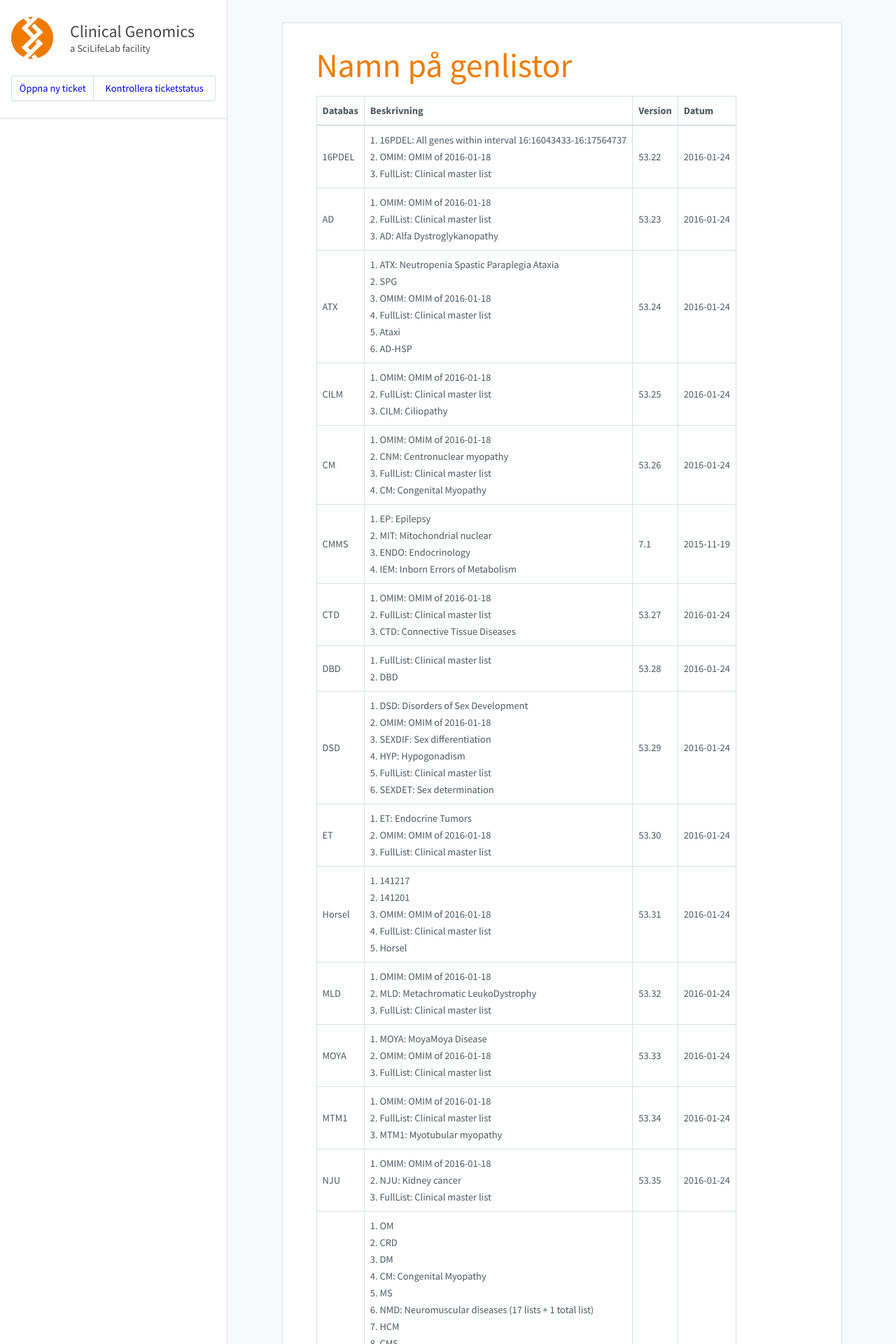
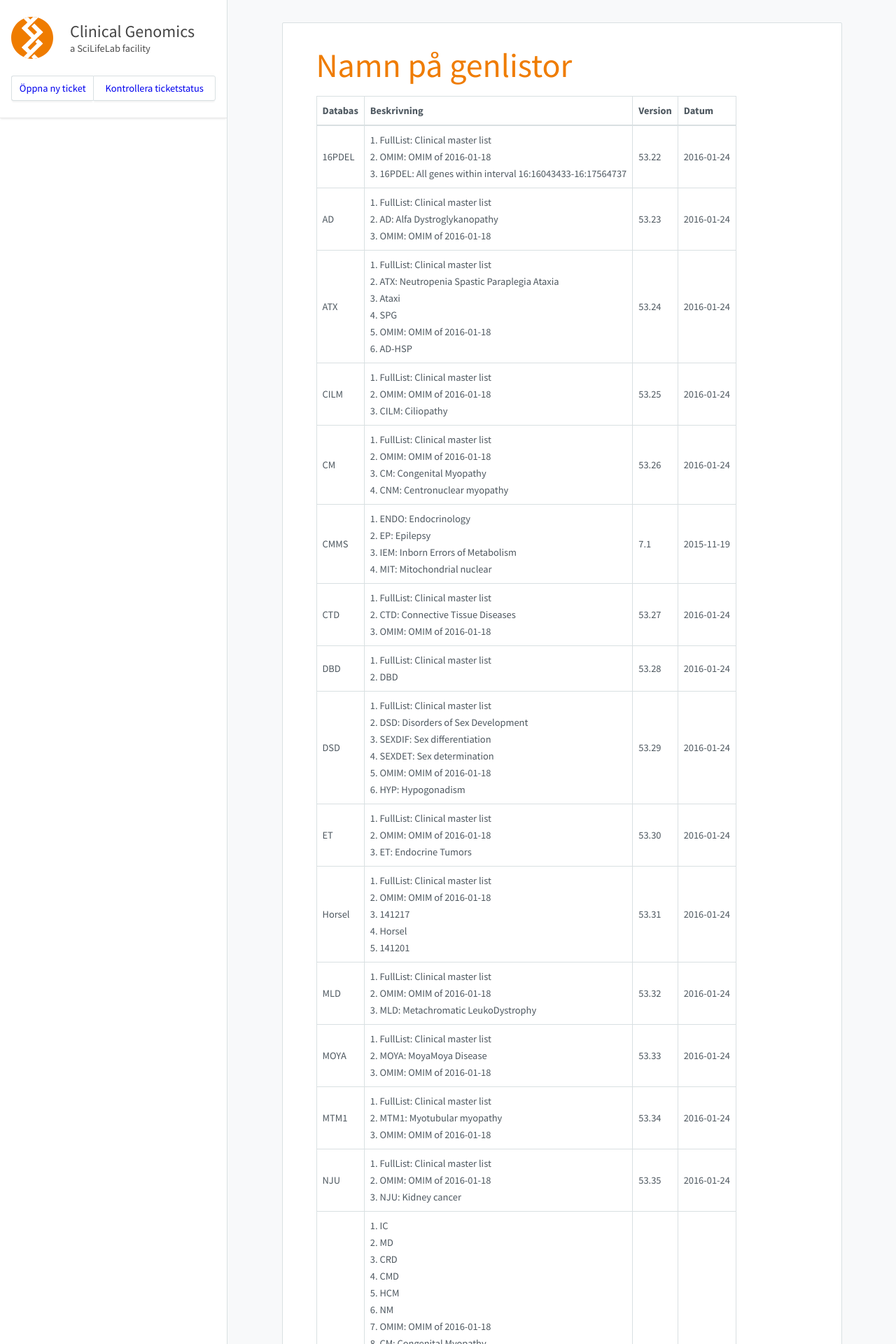
Before and after one commit to Clinical-Genomics/clinical-genomics.github.io, a Jekyll site: the page built from _pages/namnpagenlistor.md, in a window 1280 px wide. Shown: the top 1920 px of the page at 70% size. Built offline with Jekyll 4.4.1, drawn with Linux system fonts in a browser that asks for light colours; nearby versions of some CDN libraries; some of the changed lines change nothing that is shown; some of the changed text lies outside the part shown.

Commit message:
Update to cust002-SKD.txt

```diff
--- a/_pages/namnpagenlistor.md
+++ b/_pages/namnpagenlistor.md
@@ -8,27 +8,27 @@
 
 |Databas|Beskrivning|Version|Datum|
 |---|---|---|---|
-|16PDEL|1. 16PDEL: All genes within interval 16:16043433-16:17564737<br />2. OMIM: OMIM of 2016-01-18<br />3. FullList: Clinical master list<br />|53.22|2016-01-24|
-|AD|1. OMIM: OMIM of 2016-01-18<br />2. FullList: Clinical master list<br />3. AD: Alfa Dystroglykanopathy<br />|53.23|2016-01-24|
-|ATX|1. ATX: Neutropenia Spastic Paraplegia Ataxia<br />2. SPG<br />3. OMIM: OMIM of 2016-01-18<br />4. FullList: Clinical master list<br />5. Ataxi<br />6. AD-HSP<br />|53.24|2016-01-24|
-|CILM|1. OMIM: OMIM of 2016-01-18<br />2. FullList: Clinical master list<br />3. CILM: Ciliopathy<br />|53.25|2016-01-24|
-|CM|1. OMIM: OMIM of 2016-01-18<br />2. CNM: Centronuclear myopathy<br />3. FullList: Clinical master list<br />4. CM: Congenital Myopathy<br />|53.26|2016-01-24|
-|CMMS|1. EP: Epilepsy<br />2. MIT: Mitochondrial nuclear<br />3. ENDO: Endocrinology<br />4. IEM: Inborn Errors of Metabolism<br />|7.1|2015-11-19|
-|CTD|1. OMIM: OMIM of 2016-01-18<br />2. FullList: Clinical master list<br />3. CTD: Connective Tissue Diseases<br />|53.27|2016-01-24|
+|16PDEL|1. FullList: Clinical master list<br />2. OMIM: OMIM of 2016-01-18<br />3. 16PDEL: All genes within interval 16:16043433-16:17564737<br />|53.22|2016-01-24|
+|AD|1. FullList: Clinical master list<br />2. AD: Alfa Dystroglykanopathy<br />3. OMIM: OMIM of 2016-01-18<br />|53.23|2016-01-24|
+|ATX|1. FullList: Clinical master list<br />2. ATX: Neutropenia Spastic Paraplegia Ataxia<br />3. Ataxi<br />4. SPG<br />5. OMIM: OMIM of 2016-01-18<br />6. AD-HSP<br />|53.24|2016-01-24|
+|CILM|1. FullList: Clinical master list<br />2. OMIM: OMIM of 2016-01-18<br />3. CILM: Ciliopathy<br />|53.25|2016-01-24|
+|CM|1. FullList: Clinical master list<br />2. OMIM: OMIM of 2016-01-18<br />3. CM: Congenital Myopathy<br />4. CNM: Centronuclear myopathy<br />|53.26|2016-01-24|
+|CMMS|1. ENDO: Endocrinology<br />2. EP: Epilepsy<br />3. IEM: Inborn Errors of Metabolism<br />4. MIT: Mitochondrial nuclear<br />|7.1|2015-11-19|
+|CTD|1. FullList: Clinical master list<br />2. CTD: Connective Tissue Diseases<br />3. OMIM: OMIM of 2016-01-18<br />|53.27|2016-01-24|
 |DBD|1. FullList: Clinical master list<br />2. DBD<br />|53.28|2016-01-24|
-|DSD|1. DSD: Disorders of Sex Development<br />2. OMIM: OMIM of 2016-01-18<br />3. SEXDIF: Sex differentiation<br />4. HYP: Hypogonadism<br />5. FullList: Clinical master list<br />6. SEXDET: Sex determination<br />|53.29|2016-01-24|
-|ET|1. ET: Endocrine Tumors<br />2. OMIM: OMIM of 2016-01-18<br />3. FullList: Clinical master list<br />|53.30|2016-01-24|
-|Horsel|1. 141217<br />2. 141201<br />3. OMIM: OMIM of 2016-01-18<br />4. FullList: Clinical master list<br />5. Horsel<br />|53.31|2016-01-24|
-|MLD|1. OMIM: OMIM of 2016-01-18<br />2. MLD: Metachromatic LeukoDystrophy<br />3. FullList: Clinical master list<br />|53.32|2016-01-24|
-|MOYA|1. MOYA: MoyaMoya Disease<br />2. OMIM: OMIM of 2016-01-18<br />3. FullList: Clinical master list<br />|53.33|2016-01-24|
-|MTM1|1. OMIM: OMIM of 2016-01-18<br />2. FullList: Clinical master list<br />3. MTM1: Myotubular myopathy<br />|53.34|2016-01-24|
-|NJU|1. OMIM: OMIM of 2016-01-18<br />2. NJU: Kidney cancer<br />3. FullList: Clinical master list<br />|53.35|2016-01-24|
-|NMD|1. OM<br />2. CRD<br />3. DM<br />4. CM: Congenital Myopathy<br />5. MS<br />6. NMD: Neuromuscular diseases (17 lists + 1 total list)<br />7. HCM<br />8. CMS<br />9. ACM<br />10. HP<br />11. FullList: Clinical master list<br />12. MND<br />13. MM<br />14. CMD<br />15. HMSN<br />16. NM<br />17. MD<br />18. OND<br />19. HA<br />20. OMIM: OMIM of 2016-01-18<br />21. IC<br />|53.36|2016-01-24|
-|OMIM|1. OMIM: OMIM of 2016-01-18<br />2. FullList: Clinical master list<br />|53.37|2016-01-24|
-|ORO|1. OMIM: OMIM of 2016-01-18<br />2. FullList: Clinical master list<br />3. ORO: Oro-facial-digital syndrome<br />|53.38|2016-01-24|
-|PAF1|1. OMIM: OMIM of 2016-01-18<br />2. PAF1: RNA polymerase II-associated factor<br />3. FullList: Clinical master list<br />|53.39|2016-01-24|
-|PID|1. PIDCAD: PID Candidates<br />2. PID: Primary Immune Deficiency<br />3. FullList: Clinical master list<br />|7.2|2015-10-21|
-|SCN|1. OMIM: OMIM of 2016-01-18<br />2. SCN: Neutropenia<br />3. FullList: Clinical master list<br />|53.40|2016-01-24|
-|SHANK1|1. OMIM: OMIM of 2016-01-18<br />2. FullList: Clinical master list<br />3. SHANK1: SH3 and multiple ankyrin repeat domains 1<br />|53.41|2016-01-24|
-|SKD|1. OMIM: OMIM of 2016-01-18<br />2. SKD: Skeletal dysplasia<br />3. FullList: Clinical master list<br />|53.21|2016-01-18|
+|DSD|1. FullList: Clinical master list<br />2. DSD: Disorders of Sex Development<br />3. SEXDIF: Sex differentiation<br />4. SEXDET: Sex determination<br />5. OMIM: OMIM of 2016-01-18<br />6. HYP: Hypogonadism<br />|53.29|2016-01-24|
+|ET|1. FullList: Clinical master list<br />2. OMIM: OMIM of 2016-01-18<br />3. ET: Endocrine Tumors<br />|53.30|2016-01-24|
+|Horsel|1. FullList: Clinical master list<br />2. OMIM: OMIM of 2016-01-18<br />3. 141217<br />4. Horsel<br />5. 141201<br />|53.31|2016-01-24|
+|MLD|1. FullList: Clinical master list<br />2. OMIM: OMIM of 2016-01-18<br />3. MLD: Metachromatic LeukoDystrophy<br />|53.32|2016-01-24|
+|MOYA|1. FullList: Clinical master list<br />2. MOYA: MoyaMoya Disease<br />3. OMIM: OMIM of 2016-01-18<br />|53.33|2016-01-24|
+|MTM1|1. FullList: Clinical master list<br />2. MTM1: Myotubular myopathy<br />3. OMIM: OMIM of 2016-01-18<br />|53.34|2016-01-24|
+|NJU|1. FullList: Clinical master list<br />2. OMIM: OMIM of 2016-01-18<br />3. NJU: Kidney cancer<br />|53.35|2016-01-24|
+|NMD|1. IC<br />2. MD<br />3. CRD<br />4. CMD<br />5. HCM<br />6. NM<br />7. OMIM: OMIM of 2016-01-18<br />8. CM: Congenital Myopathy<br />9. ACM<br />10. FullList: Clinical master list<br />11. HMSN<br />12. OND<br />13. OM<br />14. CMS<br />15. HA<br />16. NMD: Neuromuscular diseases (17 lists + 1 total list)<br />17. MM<br />18. DM<br />19. HP<br />20. MS<br />21. MND<br />|53.36|2016-01-24|
+|OMIM|1. FullList: Clinical master list<br />2. OMIM: OMIM of 2016-01-18<br />|53.37|2016-01-24|
+|ORO|1. FullList: Clinical master list<br />2. OMIM: OMIM of 2016-01-18<br />3. ORO: Oro-facial-digital syndrome<br />|53.38|2016-01-24|
+|PAF1|1. FullList: Clinical master list<br />2. PAF1: RNA polymerase II-associated factor<br />3. OMIM: OMIM of 2016-01-18<br />|53.39|2016-01-24|
+|PID|1. FullList: Clinical master list<br />2. PIDCAD: PID Candidates<br />3. PID: Primary Immune Deficiency<br />|7.2|2015-10-21|
+|SCN|1. FullList: Clinical master list<br />2. SCN: Neutropenia<br />3. OMIM: OMIM of 2016-01-18<br />|53.40|2016-01-24|
+|SHANK1|1. FullList: Clinical master list<br />2. OMIM: OMIM of 2016-01-18<br />3. SHANK1: SH3 and multiple ankyrin repeat domains 1<br />|53.41|2016-01-24|
+|SKD|1. FullList: Clinical master list<br />2. SKD: Skeletal dysplasia<br />3. OMIM: OMIM of 2016-01-18<br />|53.42|2016-01-24|
 |mtDNA|Mitochondrial DNA|8.0|2015-11-30|
```
